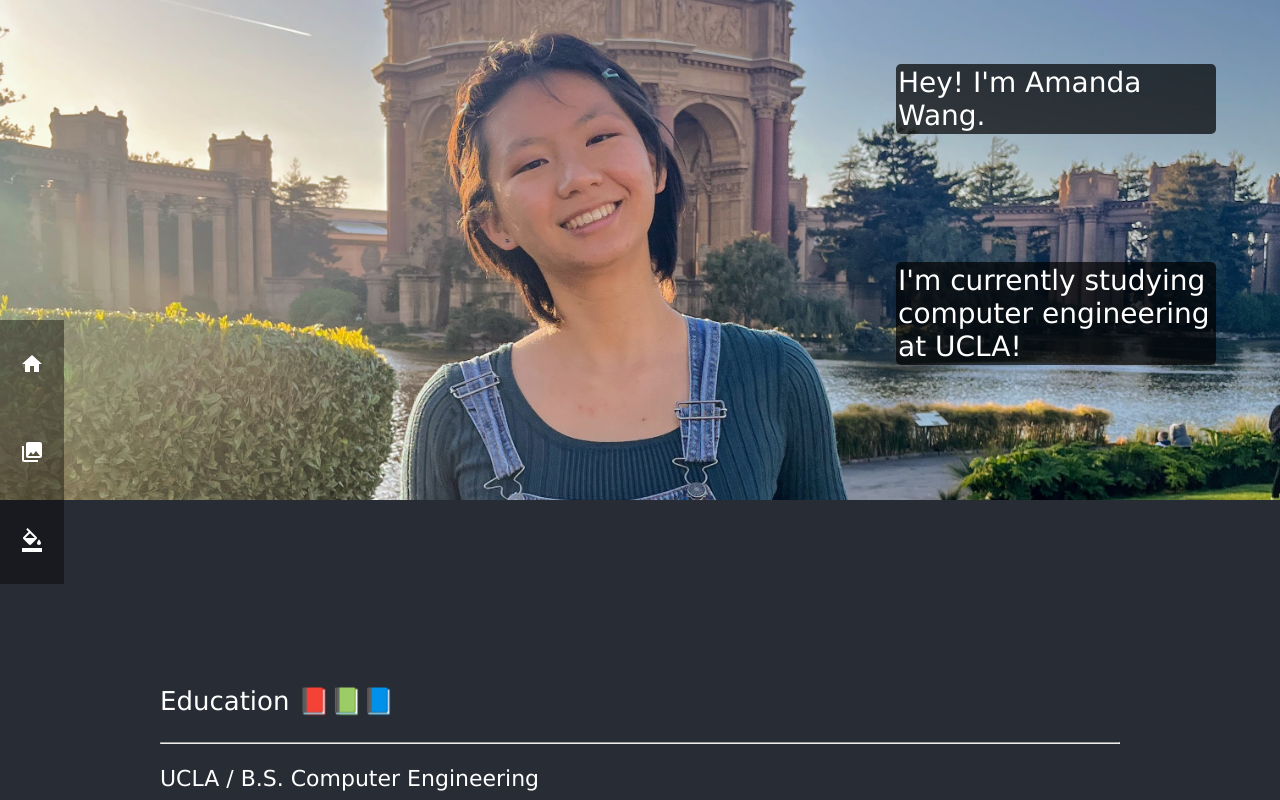
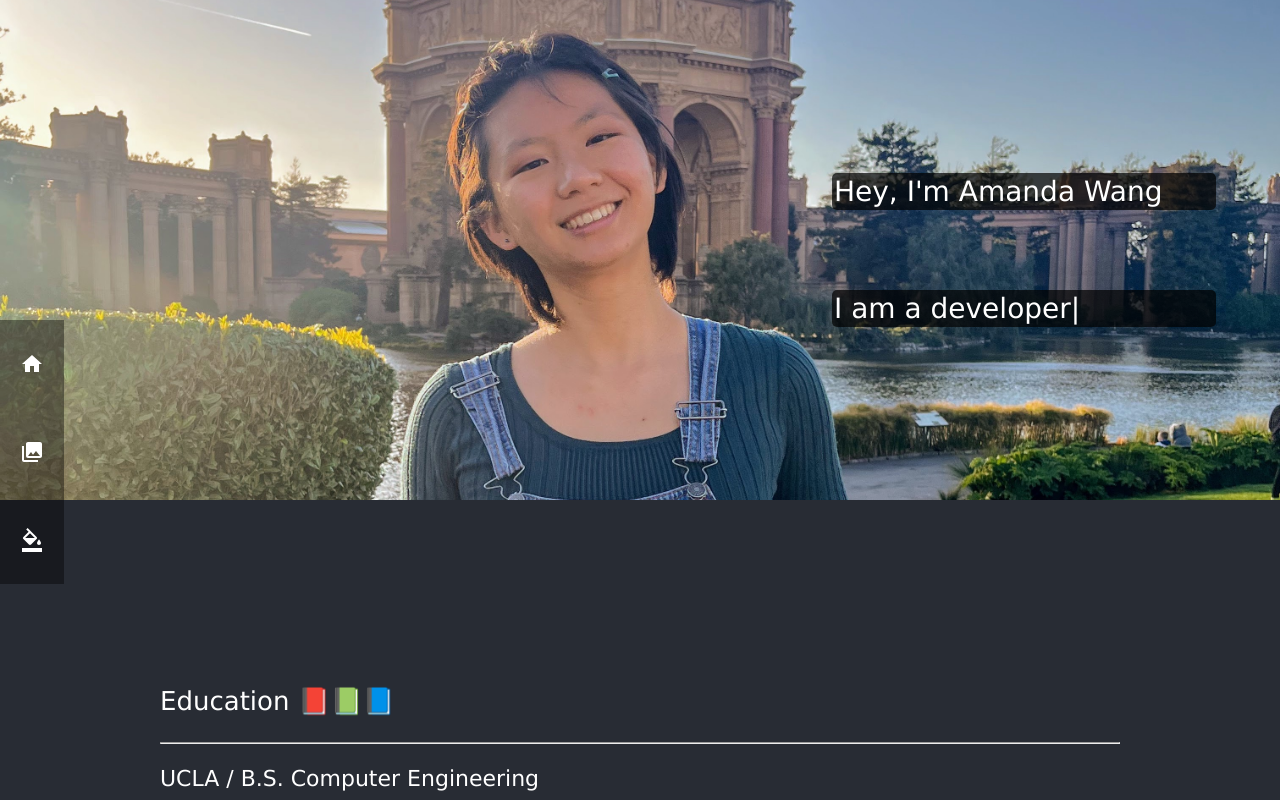
Before and after one commit to theamandawang/theamandawang.github.io, a React (Create React App) app in the folder my-portfolio/: page / in a window 1280 px wide. Shown: the top 800 px of the page. Built offline with nearby package versions, Linux system fonts and the light colour scheme; the HTML template or start-up script is replaced by a standard one.

Commit message:
Add react-typed for animation

```diff
--- a/my-portfolio/package.json
+++ b/my-portfolio/package.json
@@ -17,6 +17,7 @@
     "react-dom": "^18.2.0",
     "react-router-dom": "^6.3.0",
     "react-scripts": "5.0.1",
+    "react-typed": "^1.2.0",
     "save-dev": "^0.0.1-security",
     "web-vitals": "^2.1.4"
   },
--- a/my-portfolio/src/src/Portfolio/Portfolio.css
+++ b/my-portfolio/src/src/Portfolio/Portfolio.css
@@ -5,6 +5,9 @@
     background-size: cover;
     min-height: 500px;
     height: 50vh;
+    display: flex;
+    flex-direction: column;
+    justify-content: center;
 }
 .portfolio-container {
     padding: 20vh;
@@ -23,9 +26,9 @@
     border-radius: 5px;
     background-color: rgba(0, 0, 0, 0.7);
     margin-right: 5vw;
-    margin-left: 70vw;
-    margin-top: 5vw;
-    margin-bottom: 5vw;
+    margin-left: 65vw;
+    margin-top: 5vh;
+    margin-bottom: 5vh;
 }
 .portfolio-subtext {
     font-family:'Lucida Sans', 'Lucida Sans Regular', 'Lucida Grande', 'Lucida Sans Unicode', Geneva, Verdana, sans-serif;
--- a/my-portfolio/src/src/Portfolio/Portfolio.js
+++ b/my-portfolio/src/src/Portfolio/Portfolio.js
@@ -1,4 +1,5 @@
 import {useEffect, useRef} from 'react';
+import Typed from 'react-typed';
 import GitHubImage from '../../img/GitHub-Mark-Light-64px.png';
 import Sidebar from '../Sidebar/Sidebar';
 import './Portfolio.css';
@@ -27,10 +28,18 @@ const Portfolio = () => {
           <Sidebar ref={sidebarRef}/>
           <header className='img-container' ref={topRef}>
             <p className='header-text'>
-              Hey! I'm Amanda Wang.
+              Hey, I'm Amanda Wang
             </p>
             <p className='header-text'>
-              I'm currently studying computer engineering at UCLA!
+            <Typed
+                strings={[
+                    'I am a student','I am a developer', 'I am an explorer']}
+                    typeSpeed={100}
+                    backSpeed={100}
+                    backDelay={1400}
+                    showCursor={true}
+                    loop >
+              </Typed>
             </p>
           </header>
           <div className='portfolio-container'>
```
Also changed, not shown: 1 other file (tests, documents, lock files or other folders).
